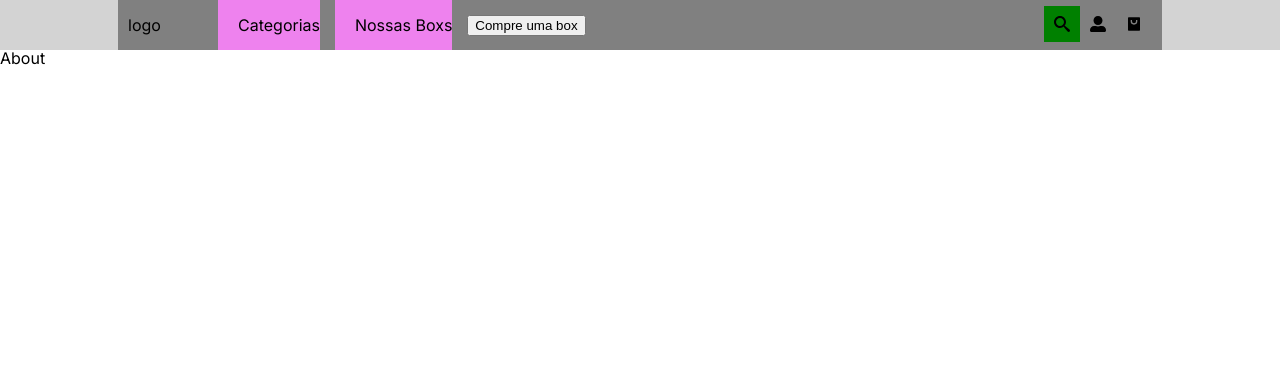
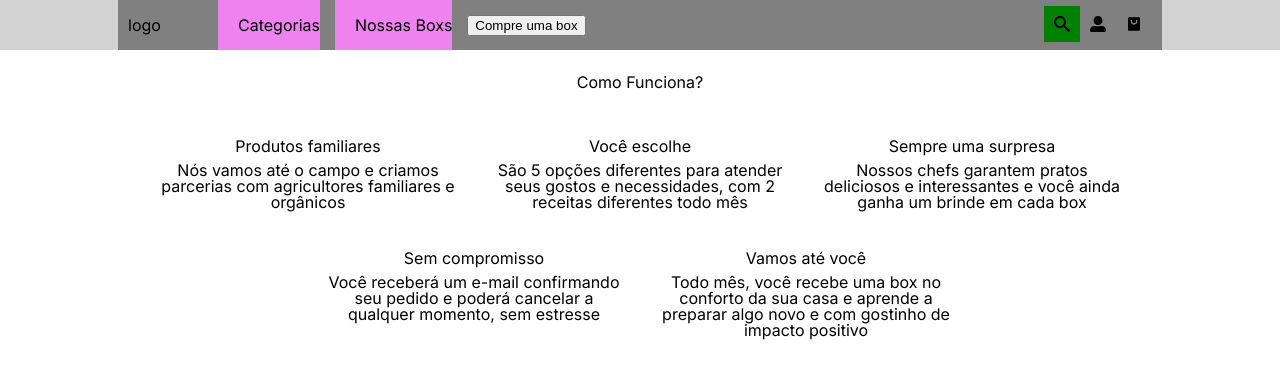
Before and after one commit to lourivanluz/capstone, a React (Create React App) app: page /about in a window 1280 px wide. Shown: the top 378 px of the page. Built offline with nearby package versions, Linux system fonts and the light colour scheme; no server answers.

Commit message:
feat: componente adicionado na page

```diff
--- a/src/Pages/ About/index.js
+++ b/src/Pages/ About/index.js
@@ -1,3 +1,5 @@
+import AboutInfo from "../../Components/AboutnInfo";
+
 export const About = () => {
-  return <div>About</div>;
+  return <AboutInfo />;
 };
```
